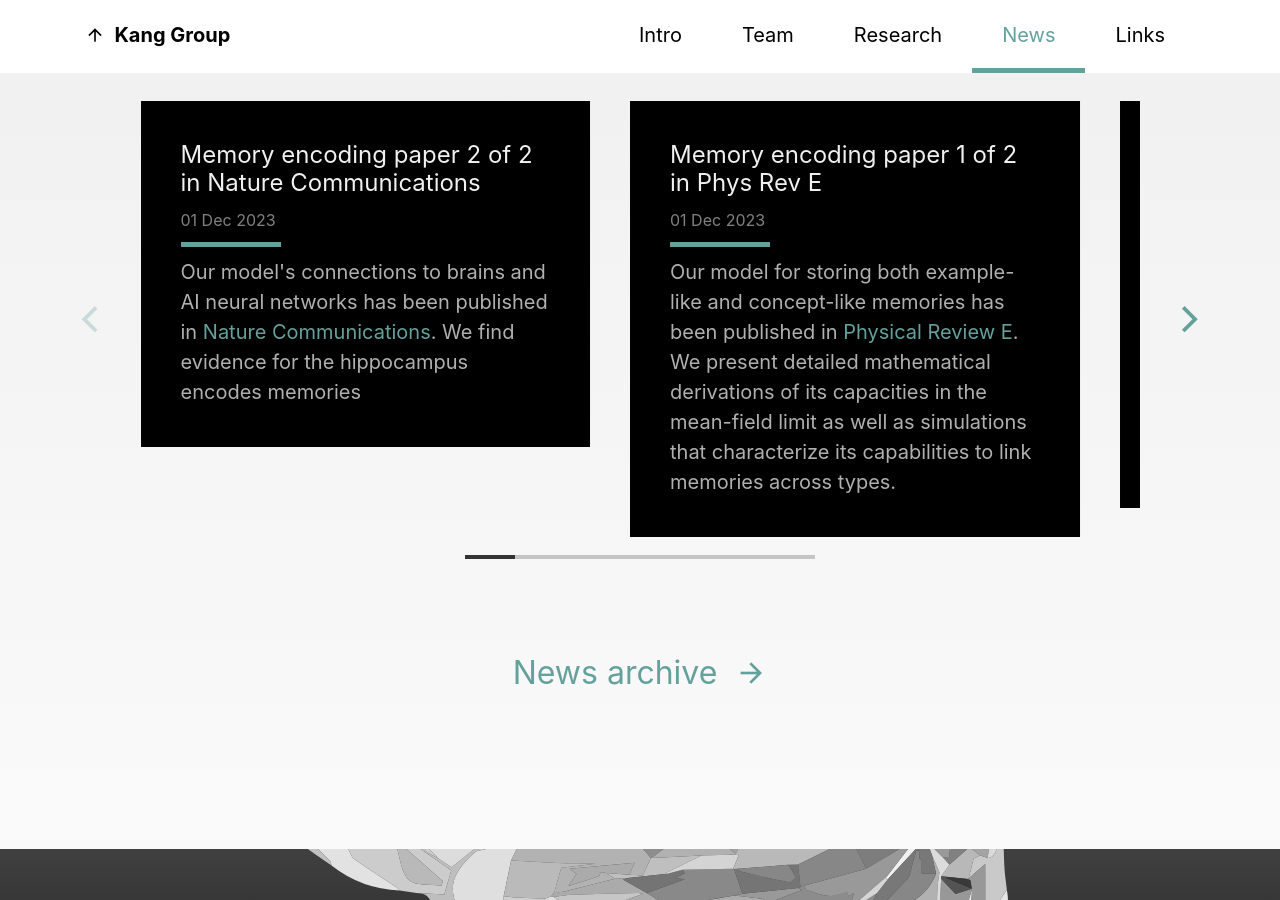
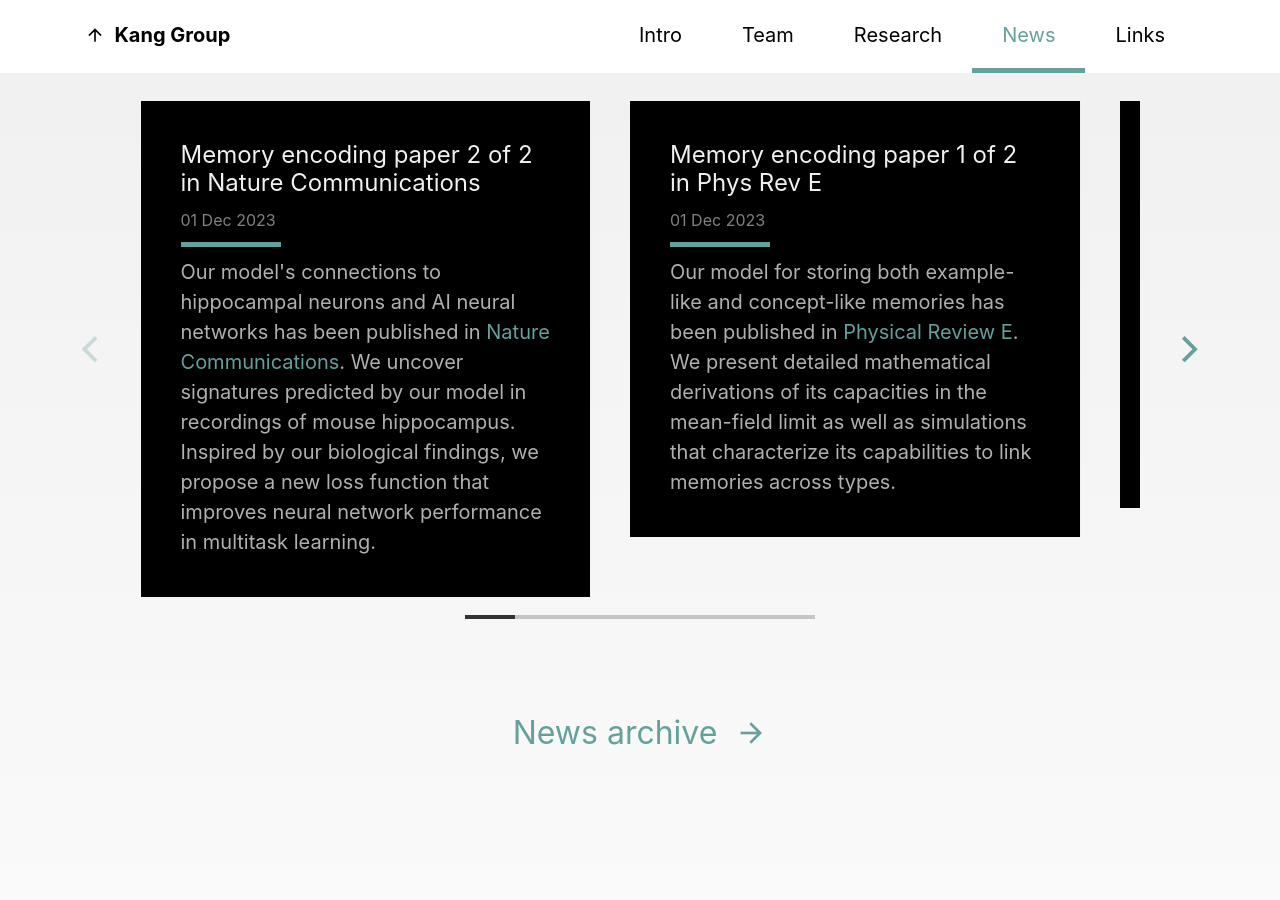
Before and after one commit to louiskang/group.github.io, a Jekyll site: the page built from index.html, in a window 1280 px wide and 900 px high, scrolled down 6254 px. Built offline with Jekyll 4.4.1, drawn with Linux system fonts in a browser that asks for light colours; some web fonts are replaced.

Commit message:
Updating Nat Commun news

```diff
--- a/_data/news.yml
+++ b/_data/news.yml
@@ -112,4 +112,4 @@
 
 - title: Memory encoding paper 2 of 2 in Nature Communications
   date: 2023-12-01
-  text: Our model's connections to brains and AI neural networks has been published in <a href="https://www.nature.com/articles/s41467-024-44877-0">Nature Communications</a>. We find evidence for the hippocampus encodes memories
+  text: Our model's connections to hippocampal neurons and AI neural networks has been published in <a href="https://www.nature.com/articles/s41467-024-44877-0">Nature Communications</a>. We uncover signatures predicted by our model in recordings of mouse hippocampus. Inspired by our biological findings, we propose a new loss function that improves neural network performance in multitask learning.
```
